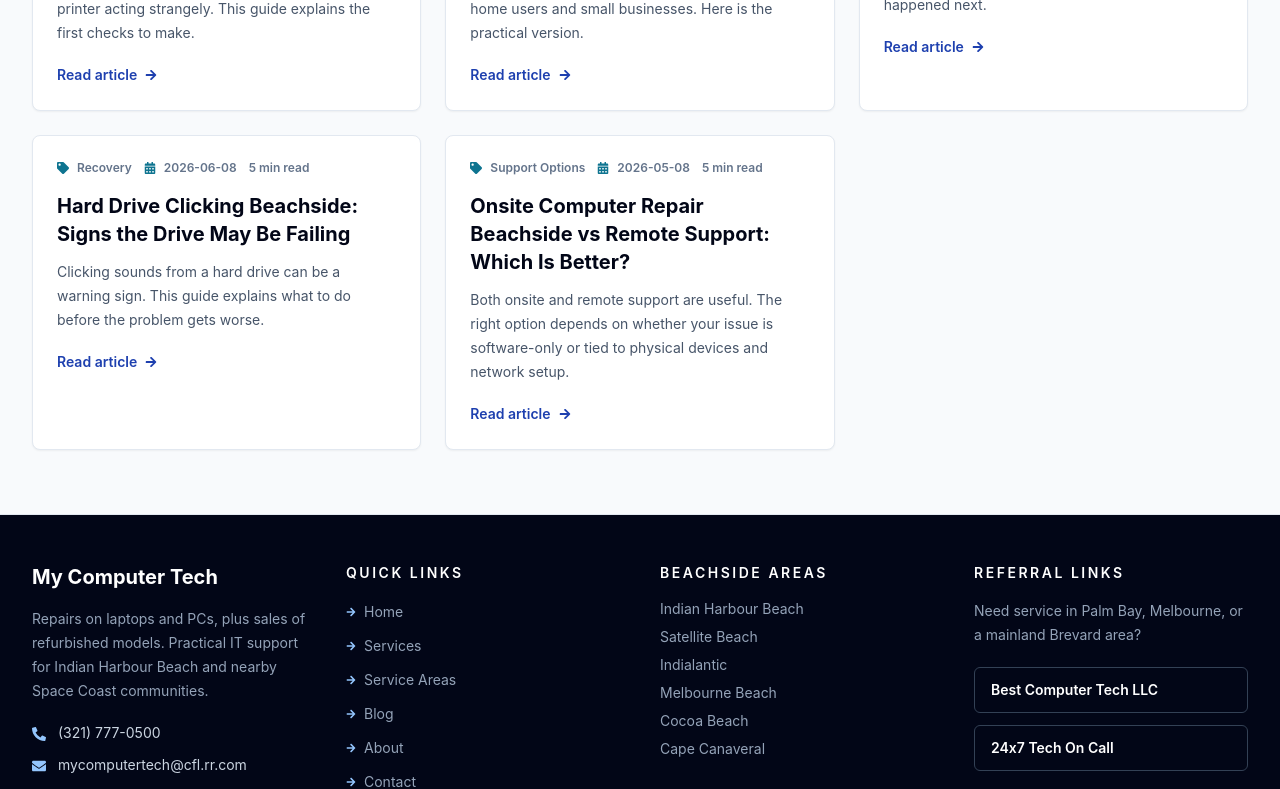
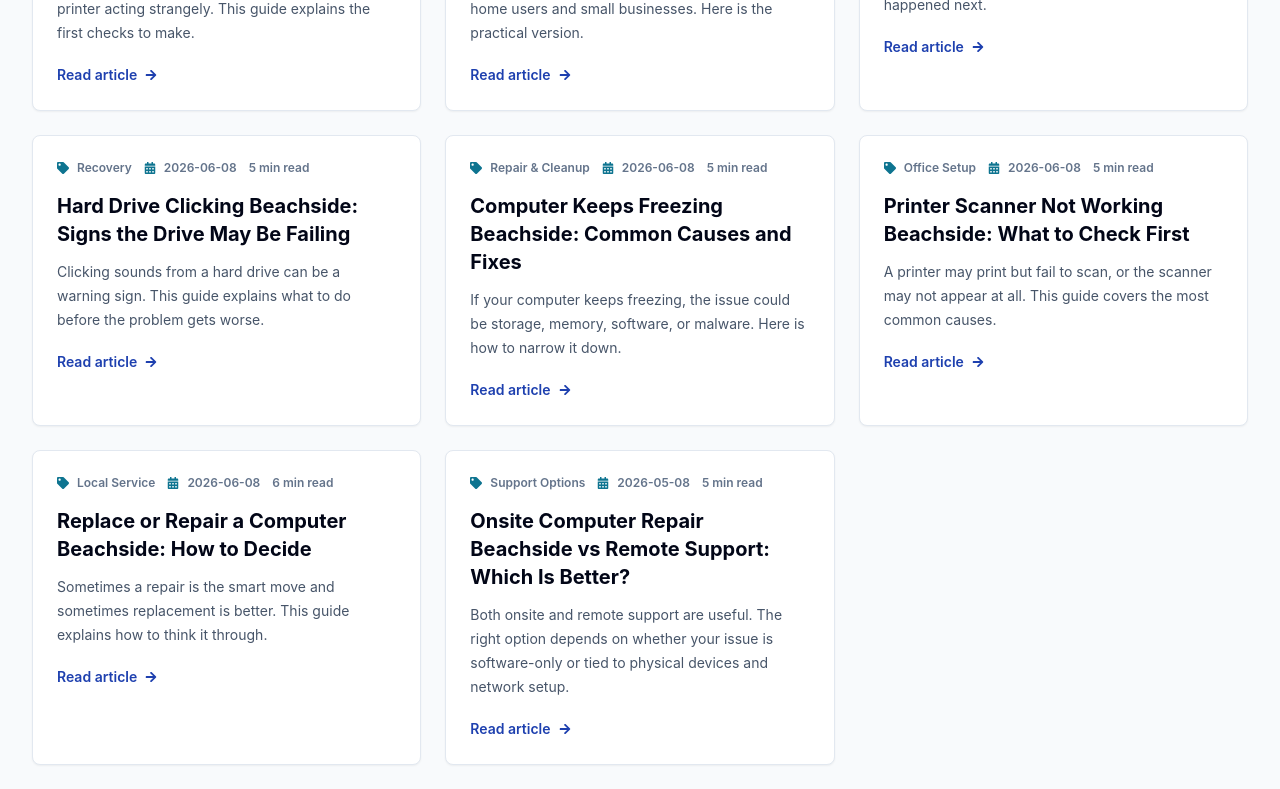
Before and after one commit to nomadghibi/mycomputertech, a React (Vite) app: page /blog in a window 1280 px wide. Shown: the part 5180-5969 px from the top of the page. Built offline with nearby package versions, Linux system fonts and the light colour scheme; no server answers.

Commit message:
Add final recovery and repair decision blog posts

```diff
--- a/src/data/blogPosts.js
+++ b/src/data/blogPosts.js
@@ -1242,6 +1242,87 @@ export const blogPosts = [
     ],
   },
   {
+    slug: 'computer-keeps-freezing-beachside',
+    title: 'Computer Keeps Freezing Beachside: Common Causes and Fixes',
+    excerpt:
+      'If your computer keeps freezing, the issue could be storage, memory, software, or malware. Here is how to narrow it down.',
+    description:
+      'Need computer keeps freezing beachside help? Learn the common causes of freezes and when a repair-first approach makes sense.',
+    keywords:
+      'computer keeps freezing, slow computer repair beachside, computer repair near me, computer cleanup, beachside computer repair',
+    publishedDate: '2026-06-08',
+    category: 'Repair & Cleanup',
+    readTime: '5 min read',
+    content: [
+      {
+        heading: 'Look at storage and memory first',
+        body: 'A computer that freezes often has a storage issue, not enough memory, or background tasks that are using too many resources.',
+      },
+      {
+        heading: 'Check for software and malware symptoms',
+        body: 'Freezing can also be caused by updates, corrupt software, or unwanted programs that need cleanup.',
+      },
+      {
+        heading: 'Why a local diagnosis helps',
+        body: 'A local technician can watch the problem happen, test the setup, and identify whether cleanup or repair is the right next step.',
+      },
+    ],
+  },
+  {
+    slug: 'printer-scanner-not-working-beachside',
+    title: 'Printer Scanner Not Working Beachside: What to Check First',
+    excerpt:
+      'A printer may print but fail to scan, or the scanner may not appear at all. This guide covers the most common causes.',
+    description:
+      'Need printer scanner not working beachside help? Learn what stops scan-to-computer or scan-to-email features from working.',
+    keywords:
+      'printer scanner not working beachside, scanning to email, scanner setup beachside, printer setup beachside, printer not working beachside',
+    publishedDate: '2026-06-08',
+    category: 'Office Setup',
+    readTime: '5 min read',
+    content: [
+      {
+        heading: 'Printing and scanning can fail for different reasons',
+        body: 'A printer may still print correctly even when the scanner portion is not installed or configured properly.',
+      },
+      {
+        heading: 'Check drivers, software, and destinations',
+        body: 'Scan workflows often depend on the correct software, the right driver, and a destination folder or email address that is configured correctly.',
+      },
+      {
+        heading: 'Local help can test the full workflow',
+        body: 'A local visit can verify the printer, scanner, network, and destination settings together to get the full process working again.',
+      },
+    ],
+  },
+  {
+    slug: 'replace-or-repair-computer-beachside',
+    title: 'Replace or Repair a Computer Beachside: How to Decide',
+    excerpt:
+      'Sometimes a repair is the smart move and sometimes replacement is better. This guide explains how to think it through.',
+    description:
+      'Need to decide whether to replace or repair a computer beachside? Learn the practical factors that usually matter most.',
+    keywords:
+      'replace or repair computer beachside, computer repair near me, slow computer repair, refurbished computers Brevard County, local computer repair',
+    publishedDate: '2026-06-08',
+    category: 'Local Service',
+    readTime: '6 min read',
+    content: [
+      {
+        heading: 'Age and condition matter',
+        body: 'Older systems with repeated problems may cost more to fix than they are worth, while newer systems often still have useful life left.',
+      },
+      {
+        heading: 'Repairs are best when the issue is isolated',
+        body: 'If the problem is a single part, a setup issue, or software clutter, repair is often the more practical move.',
+      },
+      {
+        heading: 'Replacement should still come with setup help',
+        body: 'If a replacement is the better choice, setup, transfer, and printer or email reconnection still need to be handled so the new machine is usable right away.',
+      },
+    ],
+  },
+  {
     slug: 'onsite-computer-repair-beachside-vs-remote-support',
     title: 'Onsite Computer Repair Beachside vs Remote Support: Which Is Better?',
     excerpt:
--- a/src/pages/ServiceAreas.jsx
+++ b/src/pages/ServiceAreas.jsx
@@ -206,6 +206,18 @@ const localSearchLinks = [
   {
     label: 'Hard drive clicking beachside',
     to: '/blog/hard-drive-clicking-repair-beachside',
+  },
+  {
+    label: 'Computer keeps freezing beachside',
+    to: '/blog/computer-keeps-freezing-beachside',
+  },
+  {
+    label: 'Printer scanner not working beachside',
+    to: '/blog/printer-scanner-not-working-beachside',
+  },
+  {
+    label: 'Replace or repair a computer beachside',
+    to: '/blog/replace-or-repair-computer-beachside',
   },
   {
     label: 'Laptop screen repair Indian Harbour Beach',
```
Also changed, not shown: 1 other file (tests, documents, lock files or other folders).
